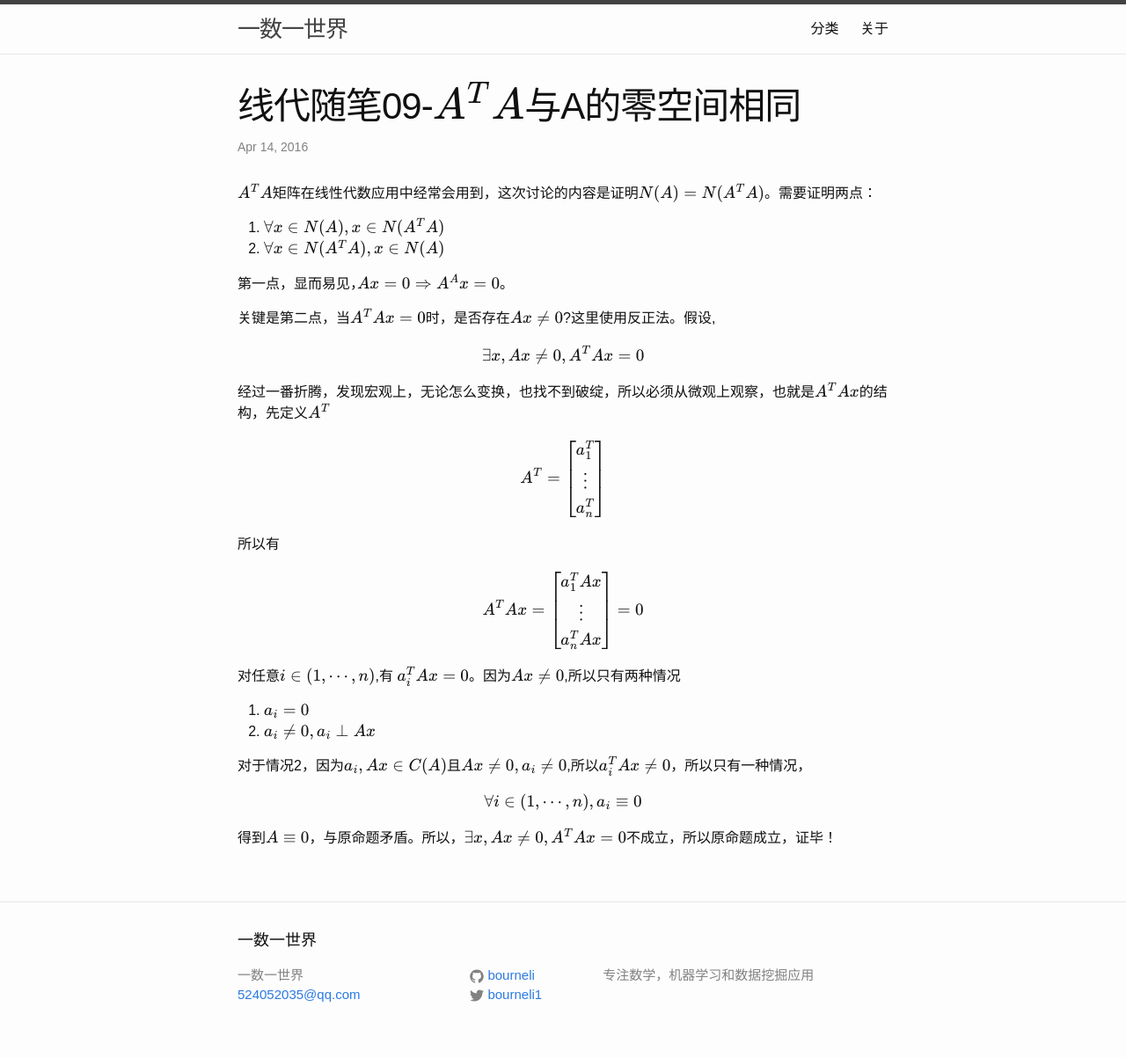
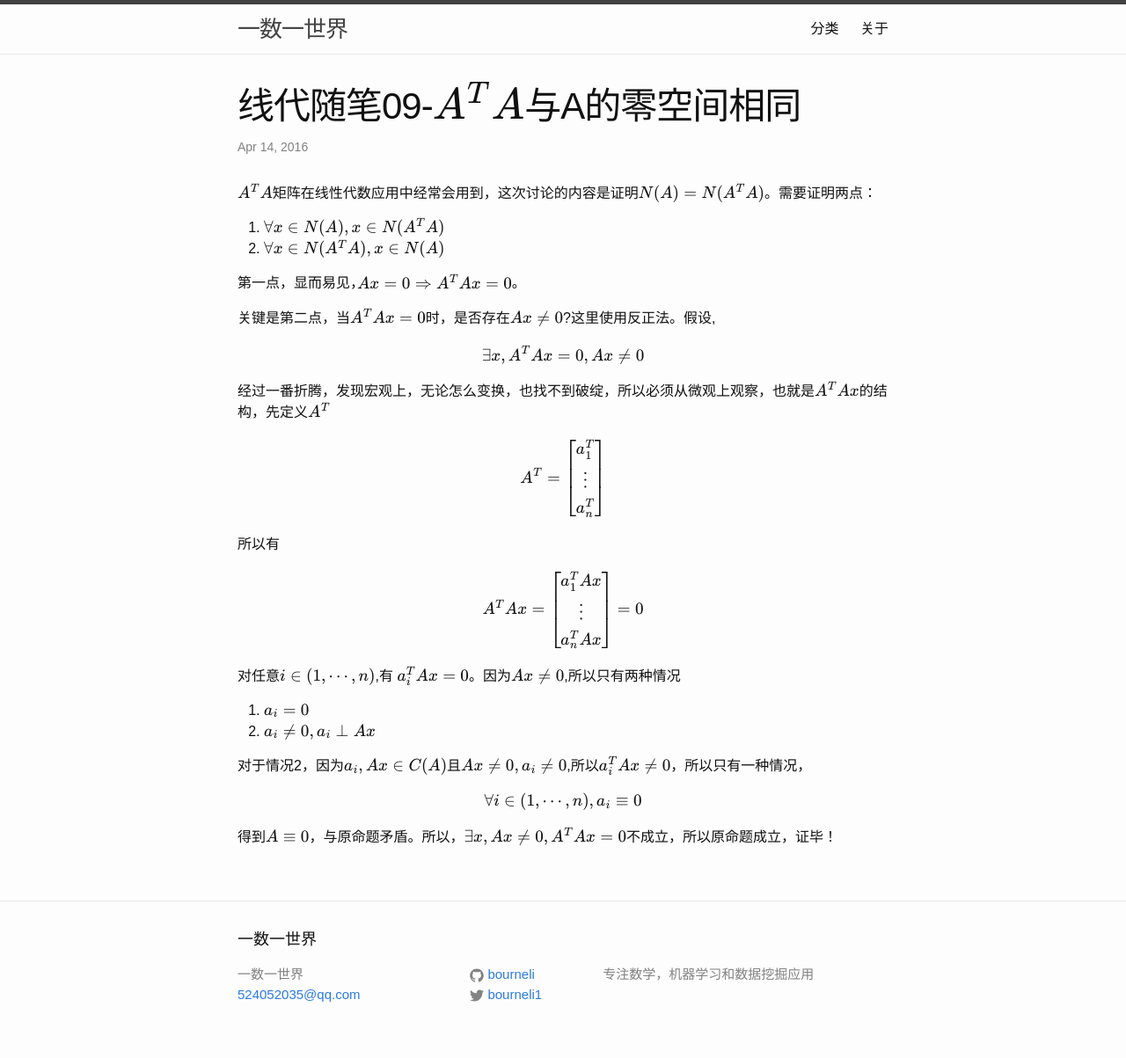
Before and after one commit to bourneli/bourneli.github.io, a Jekyll site: the page built from _posts/2016-04-14-linear-algebra-09-null-space-for-ata-and-a.md, in a window 1280 px wide. Shown: the whole page at 88% size. Built offline with Jekyll 4.4.1, drawn with Linux system fonts in a browser that asks for light colours; formulas are drawn with MathJax 3; comment, search, counter and statistics services are not loaded.

Commit message:
fix bug for linear algebra 9

```diff
--- a/_posts/2016-04-14-linear-algebra-09-null-space-for-ata-and-a.md
+++ b/_posts/2016-04-14-linear-algebra-09-null-space-for-ata-and-a.md
@@ -9,11 +9,11 @@ $A^TA$矩阵在线性代数应用中经常会用到，这次讨论的内容是
 1. $\forall x \in N(A), x \in N(A^TA)$
 2. $\forall x \in N(A^TA), x \in N(A)$
 
-第一点，显而易见，$Ax = 0 \Rightarrow A^Ax=0$。
+第一点，显而易见，$Ax = 0 \Rightarrow A^TAx=0$。
 
 关键是第二点，当$A^TAx=0$时，是否存在$Ax \ne 0$?这里使用反正法。假设,
 
-$$ \exists x, Ax \ne 0, A^TAx=0 $$
+$$ \exists x, A^TAx=0, Ax \ne 0 $$
 
 经过一番折腾，发现宏观上，无论怎么变换，也找不到破绽，所以必须从微观上观察，也就是$A^TAx$的结构，先定义$A^T$
 
```
